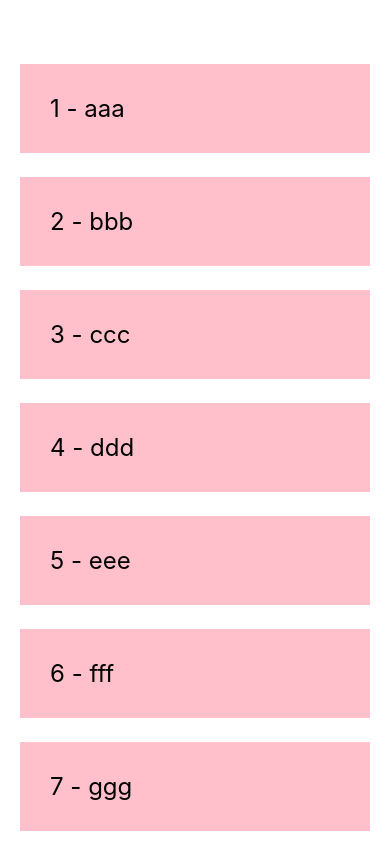
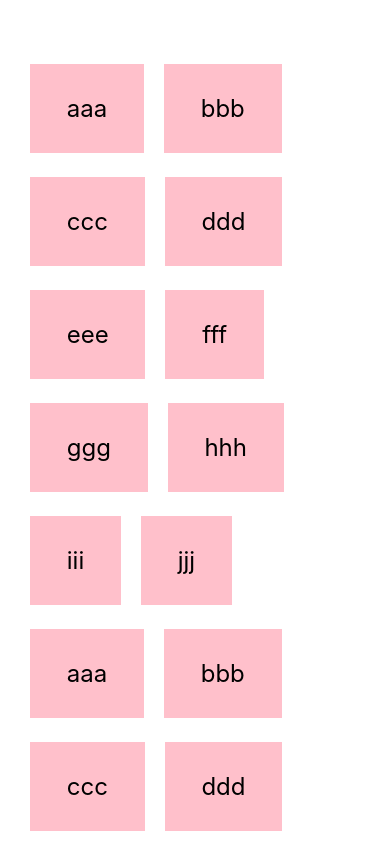
Before and after one commit to flakysob/myproject, a React Native app: screen / in a window 390 px wide. Built offline with nearby package versions, Linux system fonts and the light colour scheme.

Commit message:
End of the Chapter 7

```diff
--- a/App.js
+++ b/App.js
@@ -1,53 +1,43 @@
 import React,{useState} from 'react';
-import { StyleSheet, Text, View, ScrollView } from 'react-native';
-// https://www.youtube.com/watch?v=W-pg1r6-T0g&list=PL4cUxeGkcC9ixPU-QkScoRBVxtPPzVjrQ&index=6
+import { StyleSheet, Text, View, FlatList } from 'react-native';
+//https://www.youtube.com/watch?v=iMCM1NceGJY&list=PL4cUxeGkcC9ixPU-QkScoRBVxtPPzVjrQ&index=7
 export default function App() {
 
   const [people, setPeople] = useState([
-    {name:'aaa', key:'1'},
-    {name:'bbb', key:'2'},
-    {name:'ccc', key:'3'},
-    {name:'ddd', key:'4'},
-    {name:'eee', key:'5'},
-    {name:'fff', key:'6'},
-    {name:'ggg', key:'7'},
-    {name:'hhh', key:'8'},
-    {name:'iii', key:'9'},
-    {name:'jjj', key:'10'},
-    {name:'aaa', key:'11'},
-    {name:'bbb', key:'12'},
-    {name:'ccc', key:'13'},
-    {name:'ddd', key:'14'},
-    {name:'eee', key:'15'},
-    {name:'fff', key:'16'},
-    {name:'ggg', key:'17'},
-    {name:'hhh', key:'18'},
-    {name:'iii', key:'19'},
-    {name:'jjj', key:'20'},
+    {name:'aaa',id:'1'},
+    {name:'bbb',id:'2'},
+    {name:'ccc',id:'3'},
+    {name:'ddd',id:'4'},
+    {name:'eee',id:'5'},
+    {name:'fff',id:'6'},
+    {name:'ggg',id:'7'},
+    {name:'hhh',id:'8'},
+    {name:'iii',id:'9'},
+    {name:'jjj',id:'10'},
+    {name:'aaa',id:'11'},
+    {name:'bbb',id:'12'},
+    {name:'ccc',id:'13'},
+    {name:'ddd',id:'14'},
+    {name:'eee',id:'15'},
+    {name:'fff',id:'16'},
+    {name:'ggg',id:'17'},
+    {name:'hhh',id:'18'},
+    {name:'iii',id:'19'},
+    {name:'jjj',id:'20'},
 
   ]);
 
   return (
     <View style={styles.container}>
 
-
-      {/* <ScrollView>
-      {people.map((item)=>{
-        return(
-          <View key={item.key}>
-            <Text style={styles.item}>{item.key} - {item.name}</Text>
-          </View>
-        )
-      })}
-      </ScrollView> */}
-      {/* These are doing exactly same thing!!!! */}
-      <ScrollView>
-      {people.map(item => (
-          <View key={item.key}>
-            <Text style={styles.item}>{item.key} - {item.name}</Text>
-          </View>
-      ))}
-      </ScrollView>
+      <FlatList
+        numColumns={2}
+        keyExtractor={(item) => item.id}
+        data={people}
+        renderItem={({ item }) => (
+          <Text style={styles.item}> {item.name} </Text>
+        )}
+      />
 
 
     </View>
@@ -65,6 +55,8 @@
   },
   item: {
     marginTop: 24,
+    marginHorizontal: 10,
+    marginTop: 24,
     padding: 30,
     backgroundColor: 'pink',
     fontSize: 24,
```
